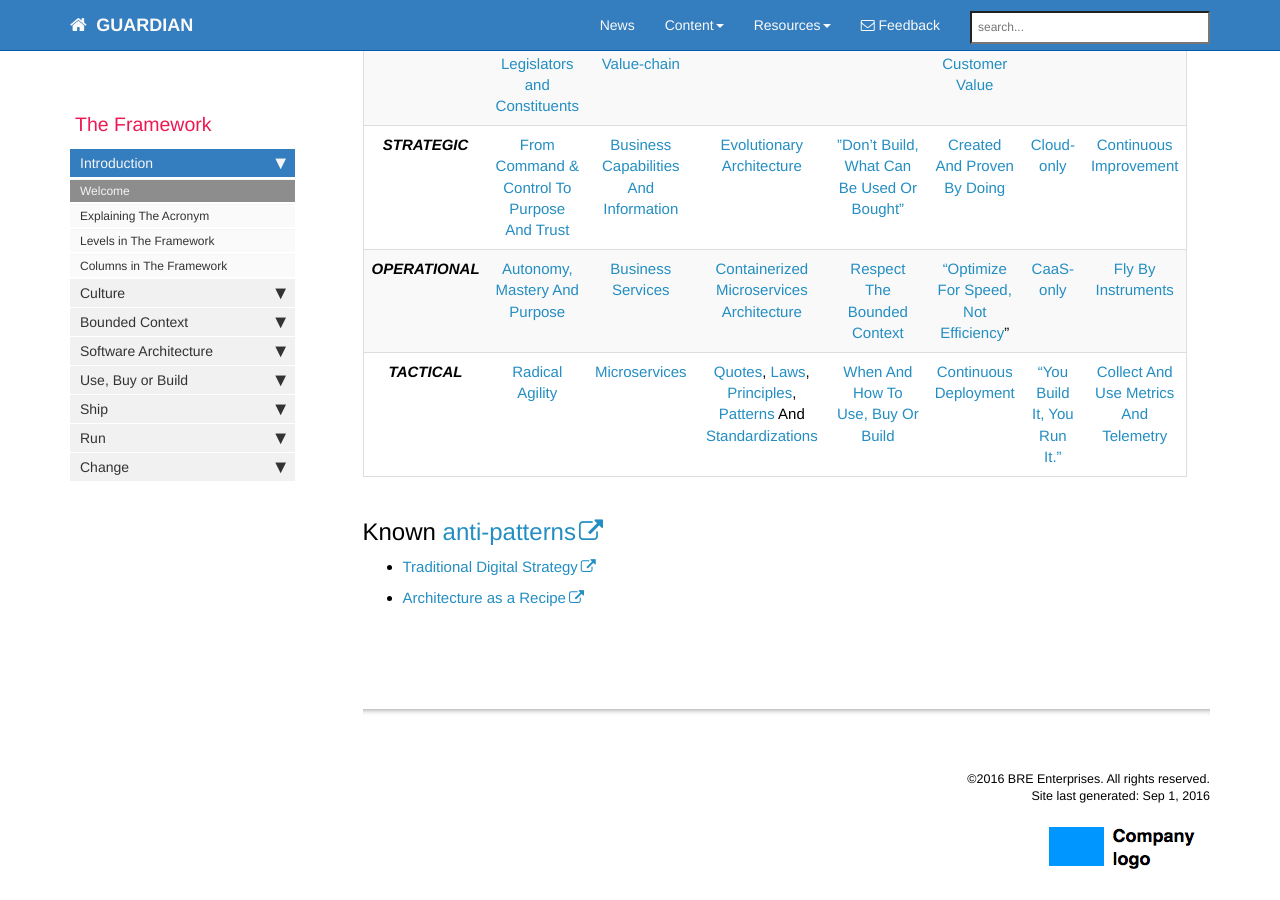
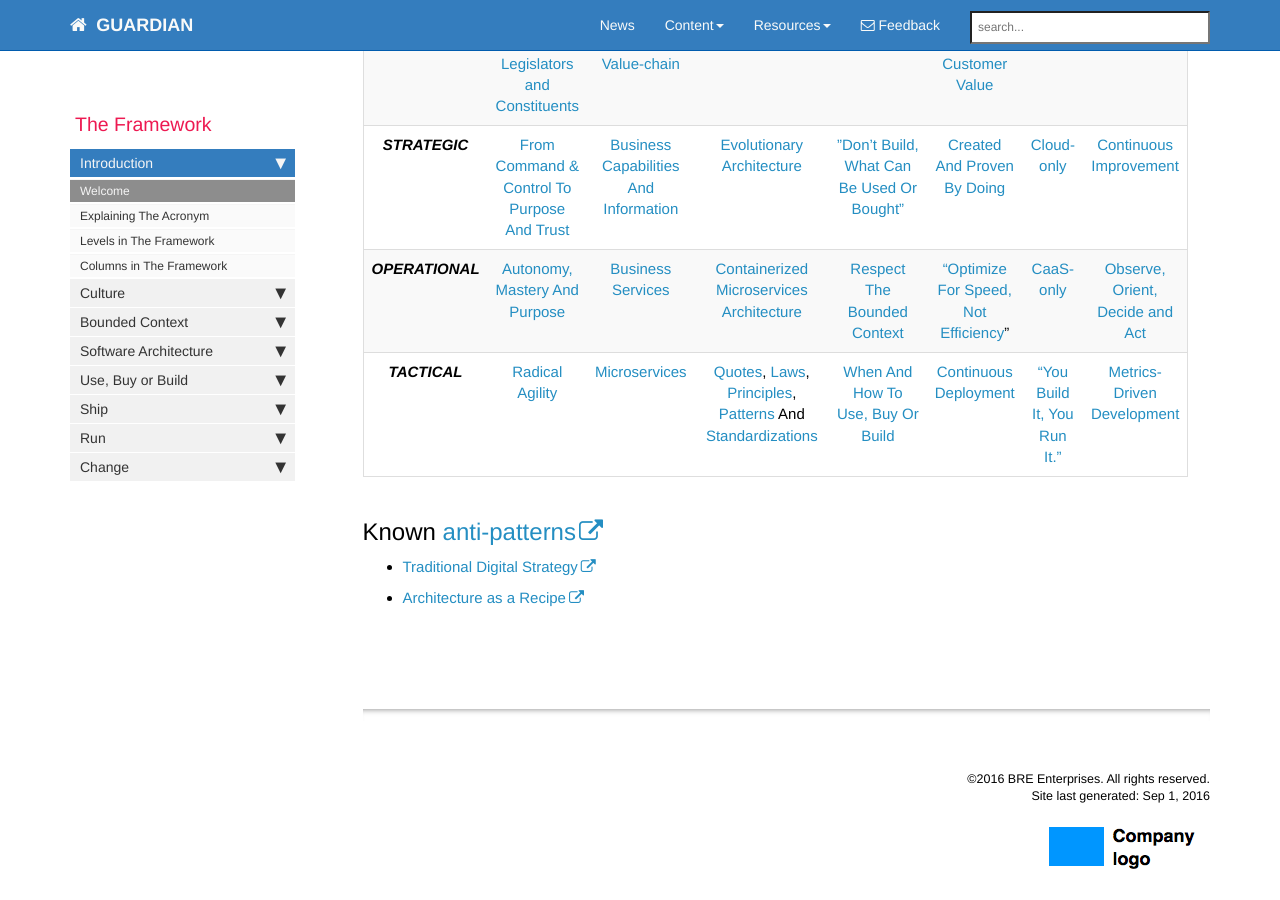
Before and after one commit to LarsBarkman/guardian, a Jekyll site: the page built from docs/index.md, in a window 1280 px wide and 900 px high, scrolled down 750 px. Built offline with Jekyll 4.4.1, drawn with Linux system fonts in a browser that asks for light colours; nearby versions of some CDN libraries; comment, search, counter and statistics services are not loaded.

Commit message:
Update title

```diff
--- a/docs/_data/sidebars/framework_sidebar.yml
+++ b/docs/_data/sidebars/framework_sidebar.yml
@@ -176,7 +176,7 @@ entries:
       url: /continuous-improvement.html
       output: web, pdf
 
-    - title: Observe Orient Decide Act
+    - title: Observe, Orient, Decide and Act
       url: /observe-orient-decide-act.html
       output: web, pdf
 
--- a/docs/index.md
+++ b/docs/index.md
@@ -29,8 +29,8 @@ Find out the meaning and ideas behind the [levels](levels.html) and [columns](co
 |:-:|:-:|:-:|:-:|:-:|:-:|:-:|:-:|:-:|:-:|
 | ***POLITICAL***  | [Influence Legislators and Constituents](influence-legislators-and-constituents.html)  | [Customer Value-chain](customer-value-chain.html)  | N/A  | [Cooperation](cooperation.html)  | [Time to Customer Value](time-to-customer-value.html)  | N/A | N/A |
 | ***STRATEGIC***  | [From Command & Control To Purpose And Trust](from-command-control-to-purpose-and-trust.html)  | [Business Capabilities And Information](business-capabilities-and-information.html)  | [Evolutionary Architecture](evolutionary-architecture.html)  | [”Don’t Build, What Can Be Used Or Bought”](dont-build-what-can-be-used-or-bought.html)  | [Created And Proven By Doing](created-and-proven-by-doing.html)  | [Cloud-only](cloud-only.html)  | [Continuous Improvement](continuous-improvement.html)  |
-| ***OPERATIONAL***  | [Autonomy, Mastery And Purpose](autonomy-mastery-and-purpose.html)  | [Business Services](business-services.html)  | [Containerized Microservices Architecture](containerized-microservices-architecture.html)  | [Respect The Bounded Context](respect-the-bounded-context.html)  | [“Optimize For Speed, Not Efficiency](optimize-for-speed-not-efficiency.html)”  | [CaaS-only](caas-only.html)  | [Fly By Instruments](fly-by-instruments.html)  |
-| ***TACTICAL***  | [Radical Agility](radical-agility.html)  | [Microservices](microservices.html)  | [Quotes](quotes.html), [Laws](laws.html), [Principles](principles.html), [Patterns](patterns.html) And [Standardizations](standardizations.html)  | [When And How To Use, Buy Or Build](when-and-how-to-use-buy-or-build.html)  | [Continuous Deployment](continuous-deployment.html)  | [“You Build It, You Run It.”](you-build-it-you-run-it.html)  | [Collect And Use Metrics And Telemetry](collect-and-use-metrics-and-telemetry.html)  |
+| ***OPERATIONAL***  | [Autonomy, Mastery And Purpose](autonomy-mastery-and-purpose.html)  | [Business Services](business-services.html)  | [Containerized Microservices Architecture](containerized-microservices-architecture.html)  | [Respect The Bounded Context](respect-the-bounded-context.html)  | [“Optimize For Speed, Not Efficiency](optimize-for-speed-not-efficiency.html)”  | [CaaS-only](caas-only.html)  | [Observe, Orient, Decide and Act](observe-orient-decide-act.html)  |
+| ***TACTICAL***  | [Radical Agility](radical-agility.html)  | [Microservices](microservices.html)  | [Quotes](quotes.html), [Laws](laws.html), [Principles](principles.html), [Patterns](patterns.html) And [Standardizations](standardizations.html)  | [When And How To Use, Buy Or Build](when-and-how-to-use-buy-or-build.html)  | [Continuous Deployment](continuous-deployment.html)  | [“You Build It, You Run It.”](you-build-it-you-run-it.html)  | [Metrics-Driven Development](metrics-driven-development.html)  |
 
 ## Known [anti-patterns](http://martinfowler.com/bliki/AntiPattern.html)
 * [Traditional Digital Strategy](https://www.thoughtworks.com/insights/blog/digital-strategy-dead)
```
Also changed, not shown: docs/pages/framework/observe-orient-decide-act.md (+1 -1 lines).
